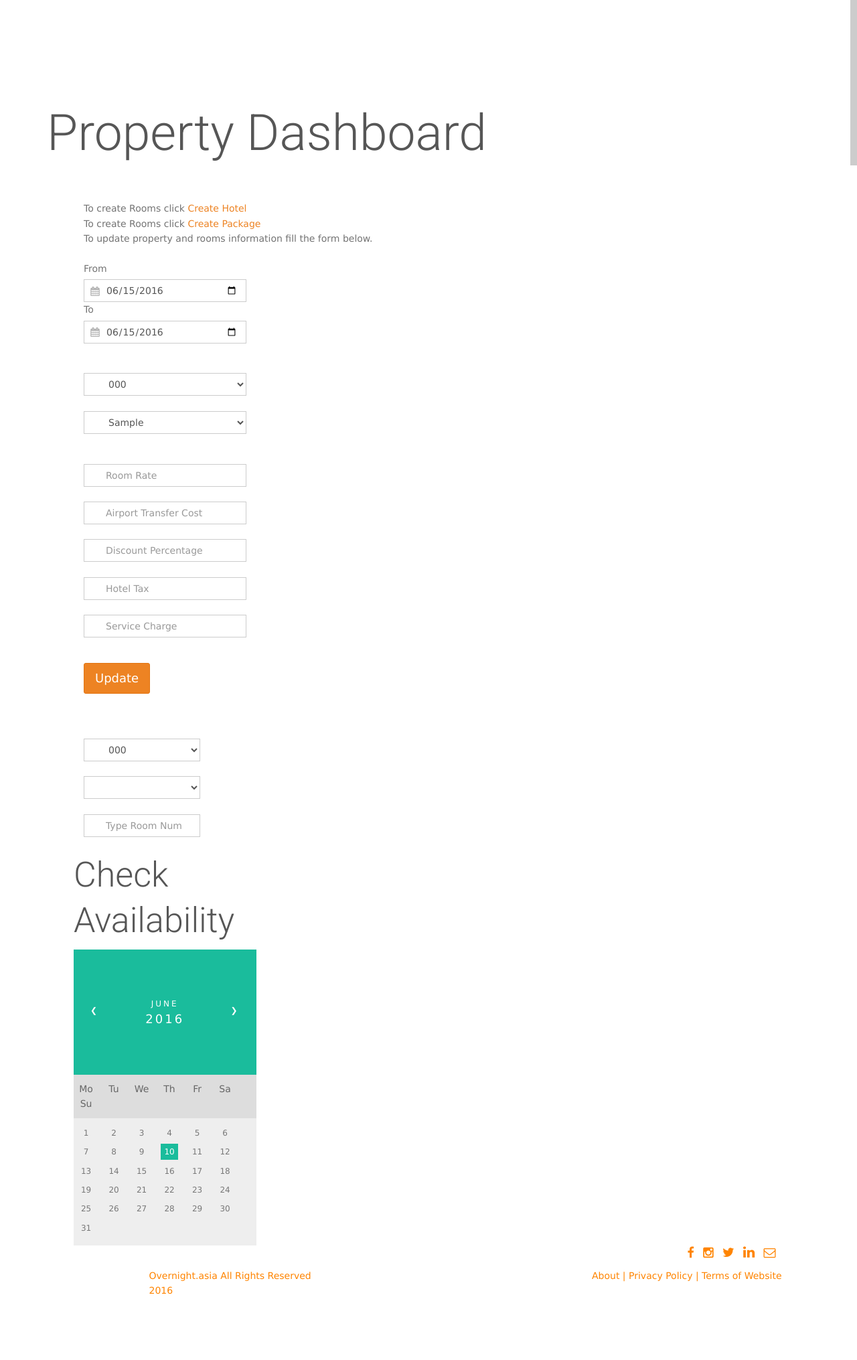
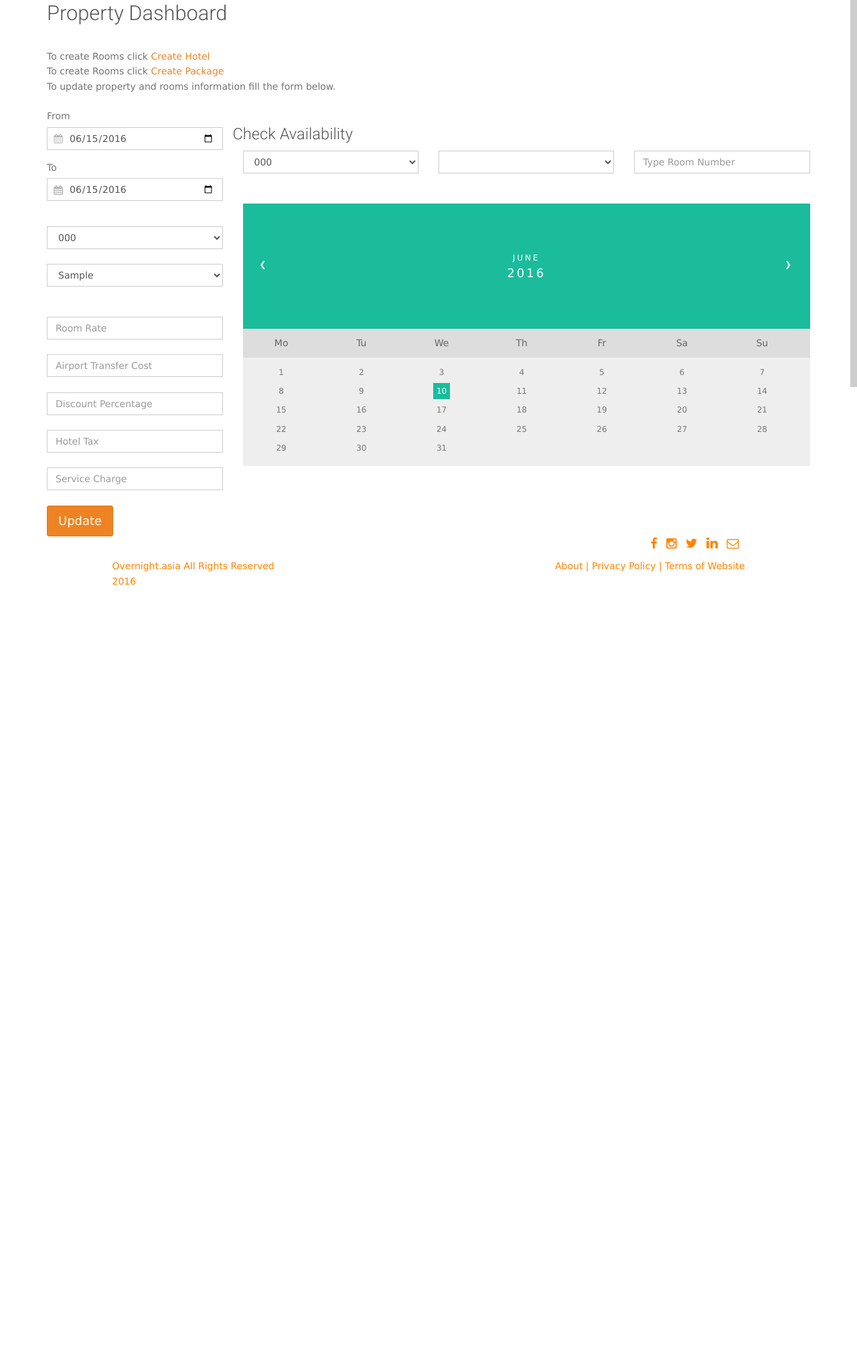
Before and after one commit to sheissage/overnightbeta, a Django app: a page that uses templates/hotelDashboard.html in a window 1280 px wide. Shown: the part 59-2090 px from the top of the page at 67% size. After the commit the page ends 933 px from the top, so only its background shows below. Run offline with Django 3.2, Linux system fonts and the light colour scheme; a user stored in the database is signed in; tables that the repository leaves empty hold one stand-in row (values such as "Sample post"); lists and menus that the app fills with data are empty; parts of the project's set-up code (start-up, migrations or seed data) failed here and were passed over; some libraries are stand-ins or nearby versions.

Commit message:
hotel dashboard clean calendar

```diff
--- a/templates/hotelDashboard.html
+++ b/templates/hotelDashboard.html
@@ -14,8 +14,7 @@
 <script src='../fullcalendar.min.js'></script>
 <meta content="text/html;charset=utf-8" http-equiv="Content-Type">
 <meta name="keywords" content="Template, html, premium, themeforest" />
-<meta name="description"
-    content="Traveler - Premium template for travel companies">
+<meta name="description"content="Traveler - Premium template for travel companies">
 <meta name="author" content="Ahshida" >
 <meta name="viewport" content="width=device-width, initial-scale=1.0">
 <meta charset="utf-8">
@@ -96,64 +95,38 @@
             </div>
 
         </header>
-
-
-
-
-        <div class="booking-title" id="search-dialog">
-
-
-
-            <div class="gap"></div>
-            <div class="gap"></div>
-            <div class="gap"></div>
     </div>
-
-
-    </div>
-
-
-    <div>
-    <div class="container">
-        <h1 class="page-title">Property Dashboard</h1>
 
     <div class="container">
         <div class="row">
-        <div class="col-md-6"
-        <aside class="form-column">
-            <div class="information-column">
-    </div>
-
-<ul class="update-property-information">
+            <div class="col-md-6">
+                <h3>Property Dashboard</h3>
                 <br>To create Rooms click <a href="/manageContent/"> Create Hotel</a>
                 <br>To create Rooms click <a href="/managePackage/"> Create Package</a>
 
                 <br>To update property and rooms information fill the form below.<br><br>
+            </div>
+        </div>
+        <div class="row">
+            <div class="col-md-3">
 
                 <form method="POST" action="/addAvailability/">
                     {% csrf_token%}
-
                     <div class="input-daterange" data-date-format="yyyy-mm-dd">
-                <div class="row">
-                    <div class="col-md-6">
                         <div class="form-group form-group-icon-left">
-                            <i class="fa fa-calendar input-icon input-icon-hightlight"></i> <label>From
-                                </label> <input class="form-control" name="start" type="date" />
                                 <i class="fa fa-calendar input-icon input-icon-hightlight"></i>
-
-        <div class="input-daterange" data-date-format="yyyy-mm-dd">
-                <div class="row">
-                    <div class="col-md-12">
+                                <label>From</label>
+                                <input class="form-control" name="start" type="date" />
+                        </div>
                         <div class="form-group form-group-icon-left">
-                            <i class="fa fa-calendar input-icon input-icon-hightlight"></i> <label>To
-                                </label> <input class="form-control" name="start" type="date" />
                                 <i class="fa fa-calendar input-icon input-icon-hightlight"></i>
-
-                                <br>
-                                <br>
+                                <label>To</label>
+                                <input class="form-control" name="start" type="date" />
+                                <i class="fa fa-calendar input-icon input-icon-hightlight"></i>
+                        </div>
+                    </div><br>
 
                     <select id="hotel" name="hotel" class="form-control" onchange="getRooms(this.value)">
-
                         {% for hotel in hotels%}
                             <option value="{{hotel.hotelId}}">{{hotel.hotelName}}</option>
                         {% endfor %}
@@ -161,50 +134,40 @@
                     </br>
                     <select id="roomType" name="roomType" class="form-control">
                     </select>
-                                </br>
-                                <br><input class="form-control" name="price" type="number" step="0" placeholder ="Room Rate"/>
-
-                            <br>    <input class="form-control" name="airporttransport" type="number" step="0" placeholder ="Airport Transfer Cost"/>
+                    </br><br>
+                    <input class="form-control" name="price" type="number" step="0" placeholder ="Room Rate"/>
+                    <br>
+                    <input class="form-control" name="airporttransport" type="number" step="0" placeholder ="Airport Transfer Cost"/>
                                 <br>    <input class="form-control" name="discount" type="number" step="0" placeholder ="Discount Percentage"/>
                                 <br>    <input class="form-control" name="hoteltax" type="number" step="0" placeholder ="Hotel Tax"/>
                                 <br>    <input class="form-control" name="servicecharge" type="number" step="0" placeholder ="Service Charge"/>
+                    <br>
+                    <button class="btn btn-primary btn-lg" type="submit">Update</button>
 
-                    </div>
+                </form>
             </div>
 
-            </div>
-            <br> <button class="btn btn-primary btn-lg" type="submit">Update</button>
-
-        </form>
-
-        <br>
-        <br>
-        <br>
-
-
-
+            <div class="col-md-9">
                 <div class="row">
-                    <div class="col-md-9">
-
-            <br> <select id="hotel" name="hotel" class="form-control" onchange="getRooms(this.value)">
+                    </br>
+                    <h4>Check Availability</h4>
+                    <div class="col-md-4">
+                        <select id="hotel" name="hotel" class="form-control" onchange="getRooms(this.value)">
                             {% for hotel in hotels%}
                                 <option value="{{hotel.hotelId}}">{{hotel.hotelName}}</option>
                             {% endfor %}
                         </select>
-                                </br>
-                                <select id="{{room.roomType}}" name="roomType" class="form-control">
-                                </select>
-                                </br>
+                    </div>
+                    <div class="col-md-4">
+                        <select id="{{room.roomType}}" name="roomType" class="form-control"></select>
+                    </div>
+                    <div class="col-md-4">
                         <input class="form-control" name="roomnumber" type="number" placeholder ="Type Room Number"/>
-
-                                <br>
-
                     </div>
-
-
-
+                </div>
+                <div class="row">
+                    <div class="col-md-12">
                         <div class="calender">
-                    <div class="col-md-9">
 
                             <style>
                                 * {box-sizing:border-box;}
@@ -288,16 +251,14 @@
                                 .weekdays li, .days li {width: 12.2%;}
                                 }
                             </style>
-            </div>
-
-            <h1>Check Availability</h1>
+                            </br>
+                            </br>
 
                             <div class="month">
                                 <ul>
                                     <li class="prev">❮</li>
                                     <li class="next">❯</li>
-            <li style="text-align:center">
-            June<br>
+                                    <li style="text-align:center">June<br>
                                     <span style="font-size:18px">2016</span>
                                     </li>
                                 </ul>
@@ -346,6 +307,12 @@
                                 <li>30</li>
                                 <li>31</li>
                             </ul>
+                        </div>
+                    </div>
+                </div>
+            </div>
+        </div>
+    </div>
 
 
 
```
Also changed, not shown: 3 other files. Lines whose indentation alone changed are shown as unchanged.
